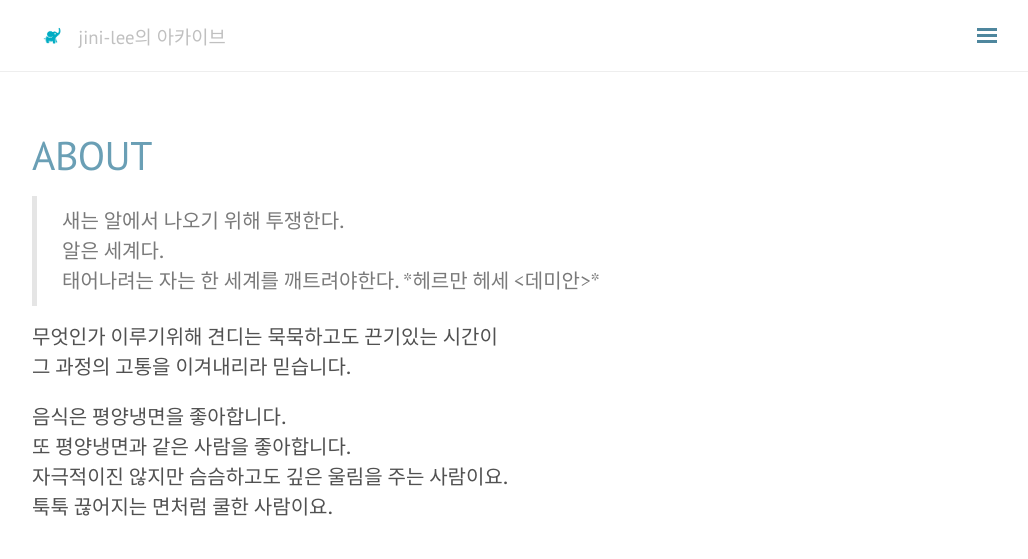
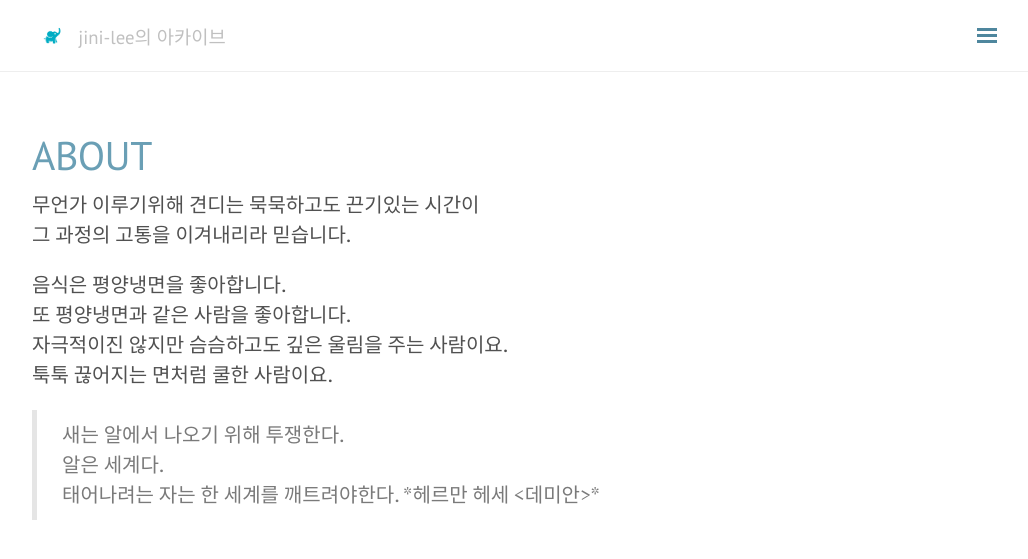
Before and after one commit to jini-lee/jini-lee.github.com, a Jekyll site: the page built from about.md, in a window 1280 px wide. Shown: the top 559 px of the page, without its empty margins (248-1276 px from the left). Built offline with Jekyll 4.4.1, drawn with Linux system fonts in a browser that asks for light colours; nearby versions of some CDN libraries; comment, search, counter and statistics services are not loaded; some of the changed lines change nothing that is shown.

Commit message:
Update about.md

```diff
--- a/about.md
+++ b/about.md
@@ -3,13 +3,7 @@ layout: page
 title: About
 ---
 
-
-> 새는 알에서 나오기 위해 투쟁한다.
-> 알은 세계다.
-> 태어나려는 자는 한 세계를 깨트려야한다. *헤르만 헤세 <데미안>*
-
-
-무엇인가 이루기위해 견디는 묵묵하고도 끈기있는 시간이
+무언가 이루기위해 견디는 묵묵하고도 끈기있는 시간이
 그 과정의 고통을 이겨내리라 믿습니다.
 
 
@@ -17,3 +11,8 @@ title: About
 또 평양냉면과 같은 사람을 좋아합니다.
 자극적이진 않지만 슴슴하고도 깊은 울림을 주는 사람이요.
 툭툭 끊어지는 면처럼 쿨한 사람이요.
+
+
+>새는 알에서 나오기 위해 투쟁한다.
+>알은 세계다.
+>태어나려는 자는 한 세계를 깨트려야한다. *헤르만 헤세 <데미안>*
```
